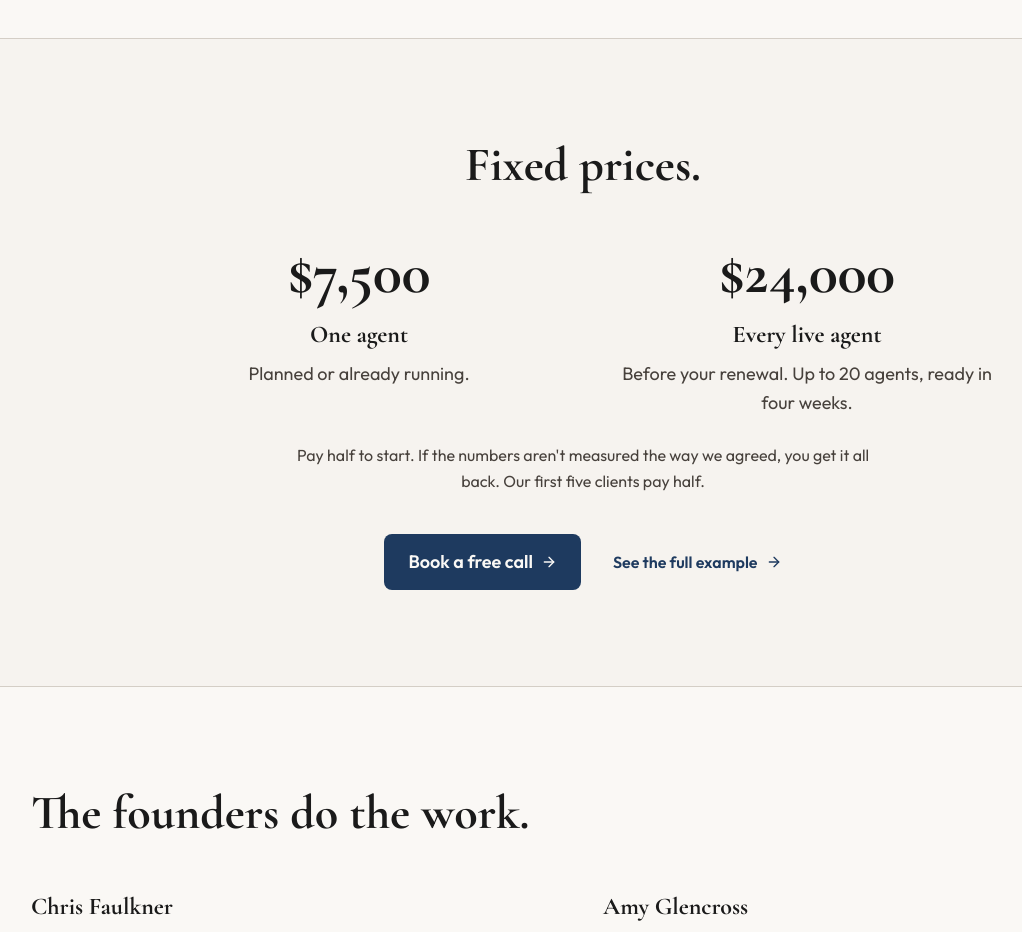
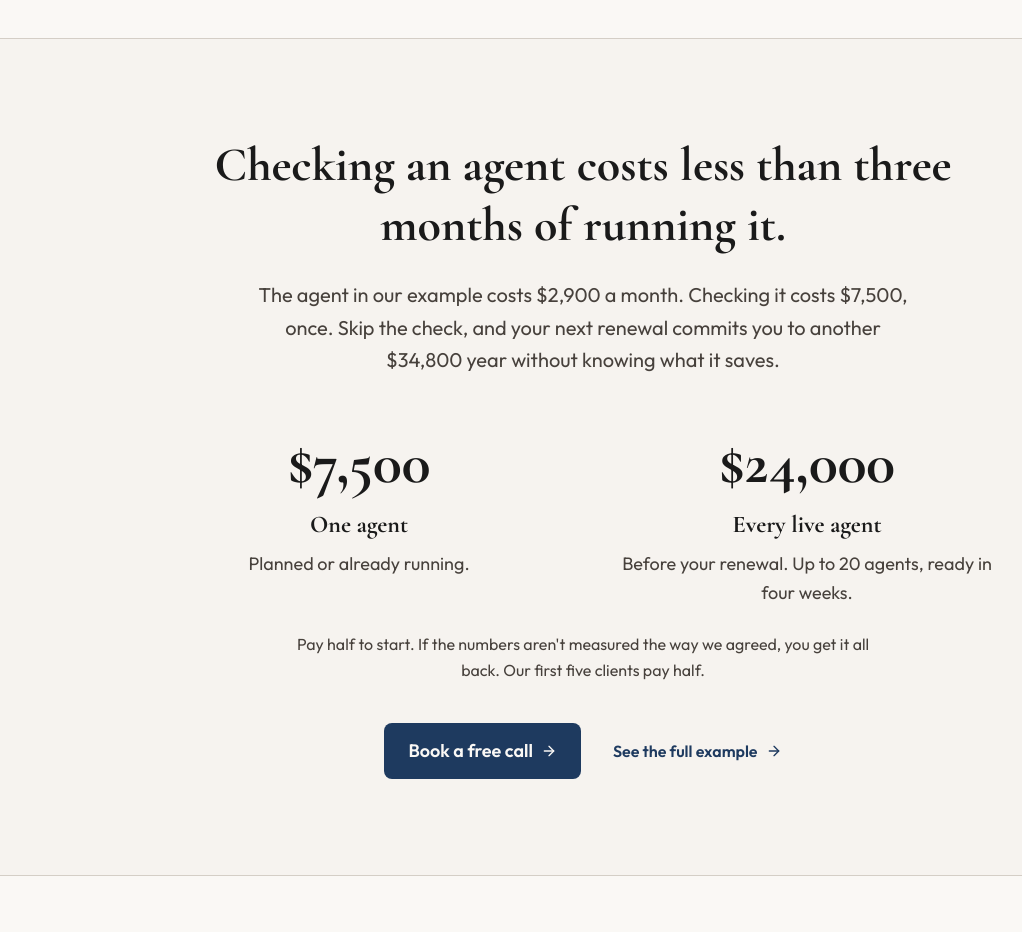
Before and after one commit to agent-blueprint/agent-blueprint-website, a Next.js app: page / in a window 1280 px wide. Shown: the part 1600-2532 px from the top of the page, without its empty margins (57-1079 px from the left). Built offline with nearby package versions, Linux system fonts and the light colour scheme.

Commit message:
copy(home): why check now, just above the prices
Co-Authored-By: Claude Opus 5.5 <noreply@anthropic.com>

```diff
--- a/src/app/(marketing)/page.tsx
+++ b/src/app/(marketing)/page.tsx
@@ -172,10 +172,16 @@ export default function HomePage() {
       {/* 4. Price */}
       <section id="offer" className="scroll-mt-20 border-y border-border bg-secondary/40" aria-labelledby="offer-heading">
         <div className="mx-auto max-w-4xl px-6 py-24 text-center">
-          <h2 id="offer-heading" className="font-display text-4xl font-bold leading-tight text-foreground md:text-5xl">
-            Fixed prices.
+          {/* Why spend it now (Amy, Nov 4). Numbers from /sample-review:
+              $2,900 a month x 12 = $34,800 a year; $7,500 is about 2.6 months. */}
+          <h2 id="offer-heading" className="mx-auto max-w-3xl font-display text-4xl font-bold leading-tight text-foreground md:text-5xl">
+            Checking an agent costs less than three months of running it.
           </h2>
-          <div className="mt-12 grid gap-12 sm:grid-cols-2">
+          <p className="mx-auto mt-6 max-w-2xl font-body text-xl leading-relaxed text-muted-foreground">
+            The agent in our example costs $2,900 a month. Checking it costs $7,500, once. Skip the check, and your
+            next renewal commits you to another $34,800 year without knowing what it saves.
+          </p>
+          <div className="mt-14 grid gap-12 sm:grid-cols-2">
             {prices.map((p) => (
               <div key={p.title}>
                 <p className="font-display text-6xl font-bold text-foreground">{p.price}</p>
```
